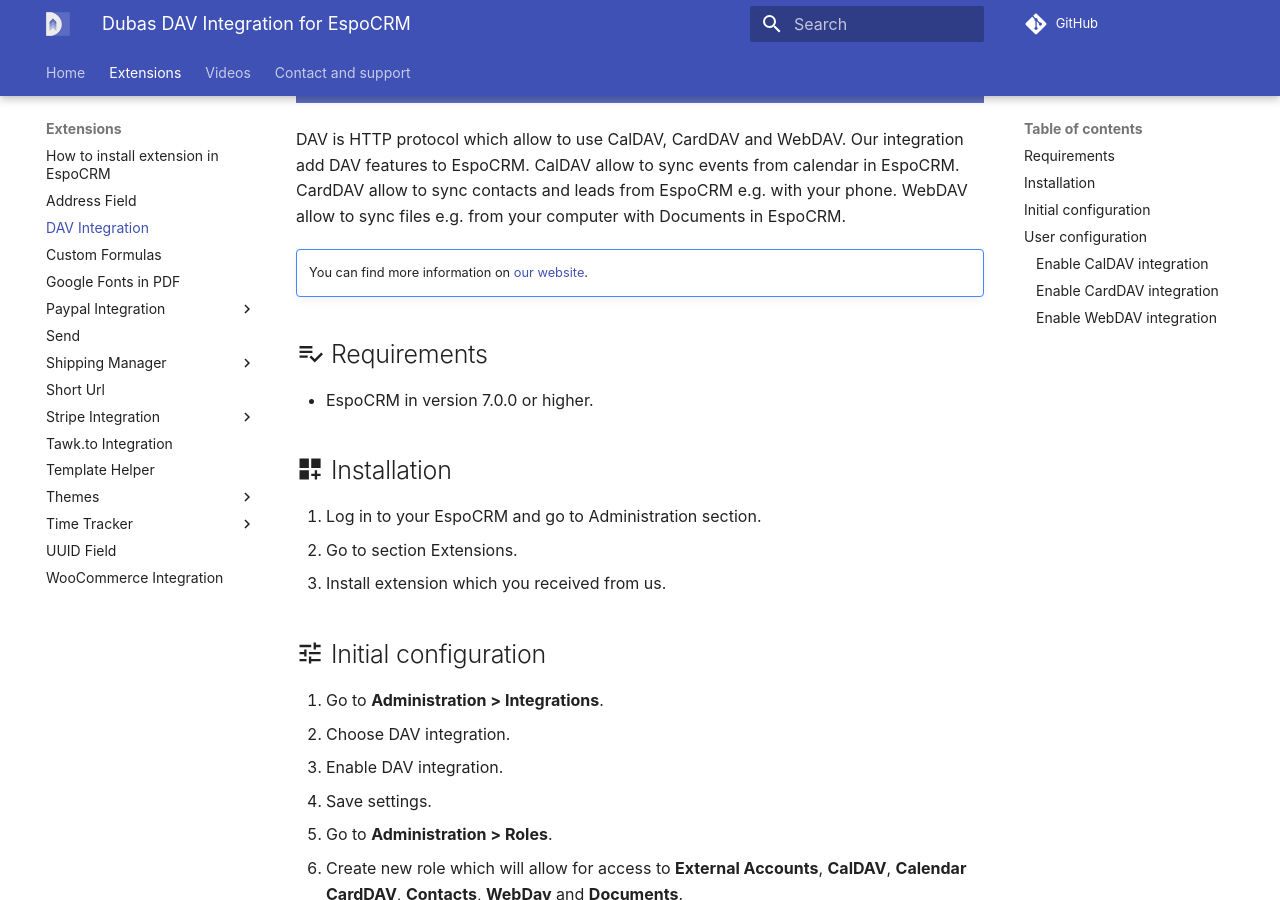
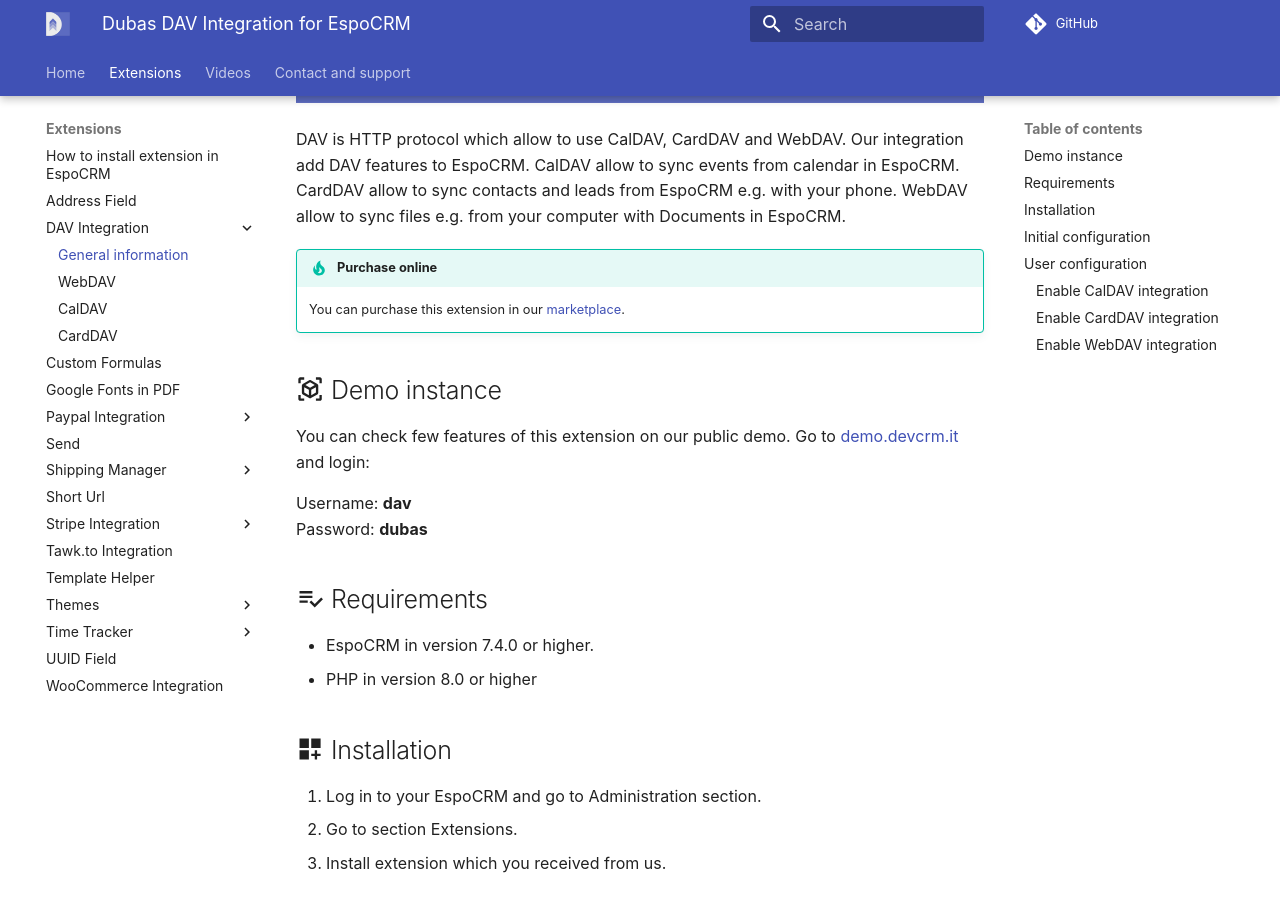
Before and after one commit to dubas-pro/documentation, an MkDocs documentation site: the page built from docs/extensions/dav/index.md, in a window 1280 px wide and 900 px high, scrolled down 569 px. Built offline with MkDocs 1.6.1 and Material for MkDocs 9.7.7, drawn with Linux system fonts in a browser that asks for light colours; some web fonts are replaced; comment, search, counter and statistics services are not loaded; some of the changed text lies outside the part shown.

Commit message:
dav: adjust docs to new version

```diff
--- a/docs/extensions/dav/index.md
+++ b/docs/extensions/dav/index.md
@@ -3,27 +3,26 @@
 summary: A brief description of my document.
 authors:
     - dubas s.c.
-date: 2021-11-22
+date: 2023-06-05
 ---
 # Dubas DAV Integration for EspoCRM
 ![Dubas DAV Integration for EspoCRM](../../images/dav.png)
 
 DAV is HTTP protocol which allow to use CalDAV, CardDAV and WebDAV. Our integration add DAV features to EspoCRM. CalDAV allow to sync events from calendar in EspoCRM. CardDAV allow to sync contacts and leads from EspoCRM e.g. with your phone. WebDAV allow to sync files e.g. from your computer with Documents in EspoCRM.
 
-<!-- !!! tip "Purchase online"
-    You can purchase this extension in our [marketplace](https://store.devcrm.it/product/dav/). -->
+!!! tip "Purchase online"
+    You can purchase this extension in our [marketplace](https://devcrm.it/da/).
 
-<!-- ## :material-cube-scan: Demo instance
+## :material-cube-scan: Demo instance
 You can check few features of this extension on our public demo. Go to [demo.devcrm.it](https://demo.devcrm.it) and login:
 
 Username: **dav**
-Password: **dubas** -->
+Password: **dubas**
 
-!!! note ""
-    You can find more information on [our website](https://devcrm.it/dav).
 
 ## :material-playlist-check:  Requirements
-- EspoCRM in version 7.0.0 or higher.
+- EspoCRM in version 7.4.0 or higher.
+- PHP in version 8.0 or higher
 
 ## :material-view-grid-plus: Installation
 1.	Log in to your EspoCRM and go to Administration section.
@@ -61,12 +60,18 @@
 6. Specify entities with shortcuts.
 7. Save.
 
+!!! example "Client application configuration"
+    You can purchase this extension in our [marketplace](https://devcrm.it/da/).
+
 ### Enable CardDAV integration
 1. Go to External Accounts settings.
 2. Click on **Dav**.
 3. Tap checkbox next to **Address Book Extension (CardDAV)**.
 4. Add entities which should be synchronized.
 5. Save.
+
+!!! example "Client application configuration"
+    You can purchase this extension in our [marketplace](https://devcrm.it/da/).
 
 ### Enable WebDAV integration
 1. Go to External Accounts settings.
--- a/mkdocs.yml
+++ b/mkdocs.yml
@@ -53,7 +53,11 @@
     - 'Extensions':
         - 'How to install extension in EspoCRM': 'extensions/how-to-install.md'
         - 'Address Field': 'extensions/address.md'
-        - 'DAV Integration': 'extensions/dav/index.md'
+        - 'DAV Integration':
+            - 'General information': 'extensions/dav/index.md'
+            - 'WebDAV': 'extensions/dav/webdav.md'
+            - 'CalDAV': 'extensions/dav/caldav.md'
+            - 'CardDAV': 'extensions/dav/carddav.md'
         - 'Custom Formulas': 'extensions/custom-formulas.md'
         - 'Google Fonts in PDF': 'extensions/google-fonts.md'
         - 'Paypal Integration':
```
Also changed, not shown: docs/extensions/dav/caldav.md (added, +20 -0 lines), docs/extensions/dav/carddav.md (added, +20 -0 lines), docs/extensions/dav/webdav.md (+3 -1 lines), docs/images/dav-client.png (added), docs/images/dav-map-windows.png.
